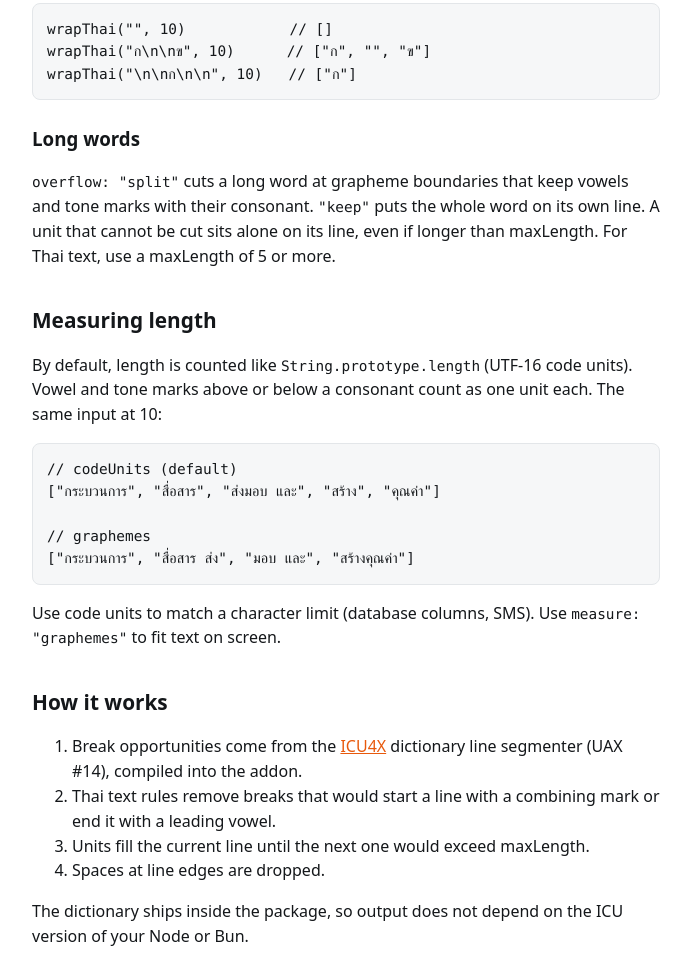
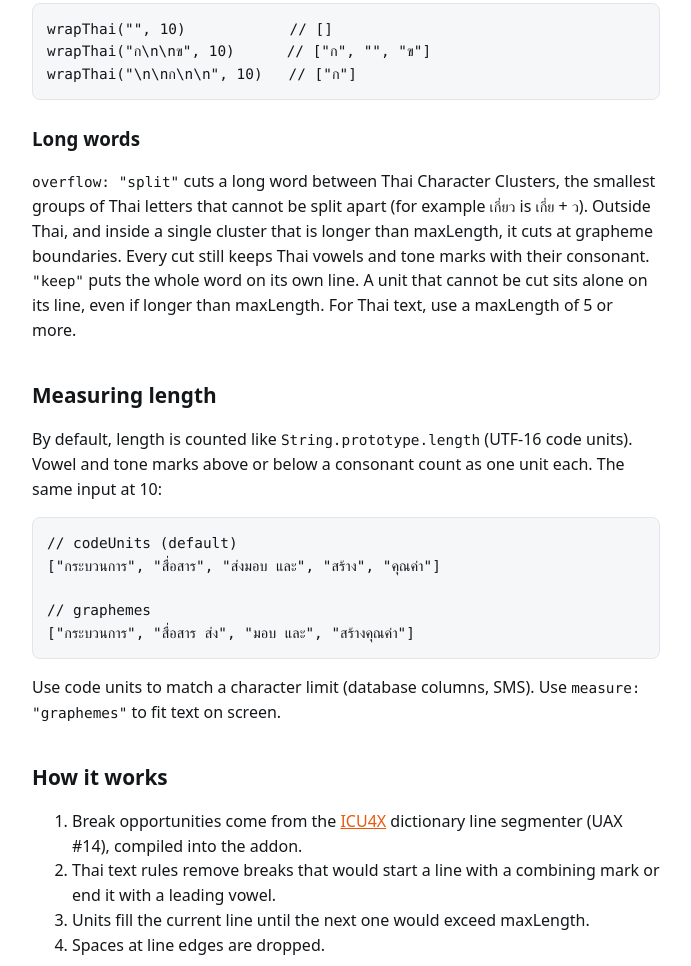
Before and after one commit to theerakarnm/thaiwrap, a website: page site/public/docs/index.html in a window 1280 px wide. Shown: the part 1729-2695 px from the top of the page, without its empty margins (400-1091 px from the left). Drawn offline with Linux system fonts and the light colour scheme.

Commit message:
docs: fix stale split description on the docs site

```diff
--- a/site/public/docs/index.html
+++ b/site/public/docs/index.html
@@ -32,7 +32,7 @@ const lines = wrapThai(&quot;กระบวนการสื่อสาร
 <pre>wrapThai(&quot;&quot;, 10)            // []
 wrapThai(&quot;ก\n\nข&quot;, 10)      // [&quot;ก&quot;, &quot;&quot;, &quot;ข&quot;]
 wrapThai(&quot;\n\nก\n\n&quot;, 10)   // [&quot;ก&quot;]</pre>
-<h3>Long words</h3><p><code>overflow: "split"</code> cuts a long word at grapheme boundaries that keep vowels and tone marks with their consonant. <code>"keep"</code> puts the whole word on its own line. A unit that cannot be cut sits alone on its line, even if longer than maxLength. For Thai text, use a maxLength of 5 or more.</p>
+<h3>Long words</h3><p><code>overflow: "split"</code> cuts a long word between Thai Character Clusters, the smallest groups of Thai letters that cannot be split apart (for example <code>เกี่ยว</code> is <code>เกี่ย</code> + <code>ว</code>). Outside Thai, and inside a single cluster that is longer than maxLength, it cuts at grapheme boundaries. Every cut still keeps Thai vowels and tone marks with their consonant. <code>"keep"</code> puts the whole word on its own line. A unit that cannot be cut sits alone on its line, even if longer than maxLength. For Thai text, use a maxLength of 5 or more.</p>
 <h2 id="measuring">Measuring length</h2>
 <p>By default, length is counted like <code>String.prototype.length</code> (UTF-16 code units). Vowel and tone marks above or below a consonant count as one unit each. The same input at 10:</p>
 <pre>// codeUnits (default)
```
Also changed, not shown: docs/plans/2026-10-31-thaiwrap-v0.2.md (+1 -0 lines), README.md.
